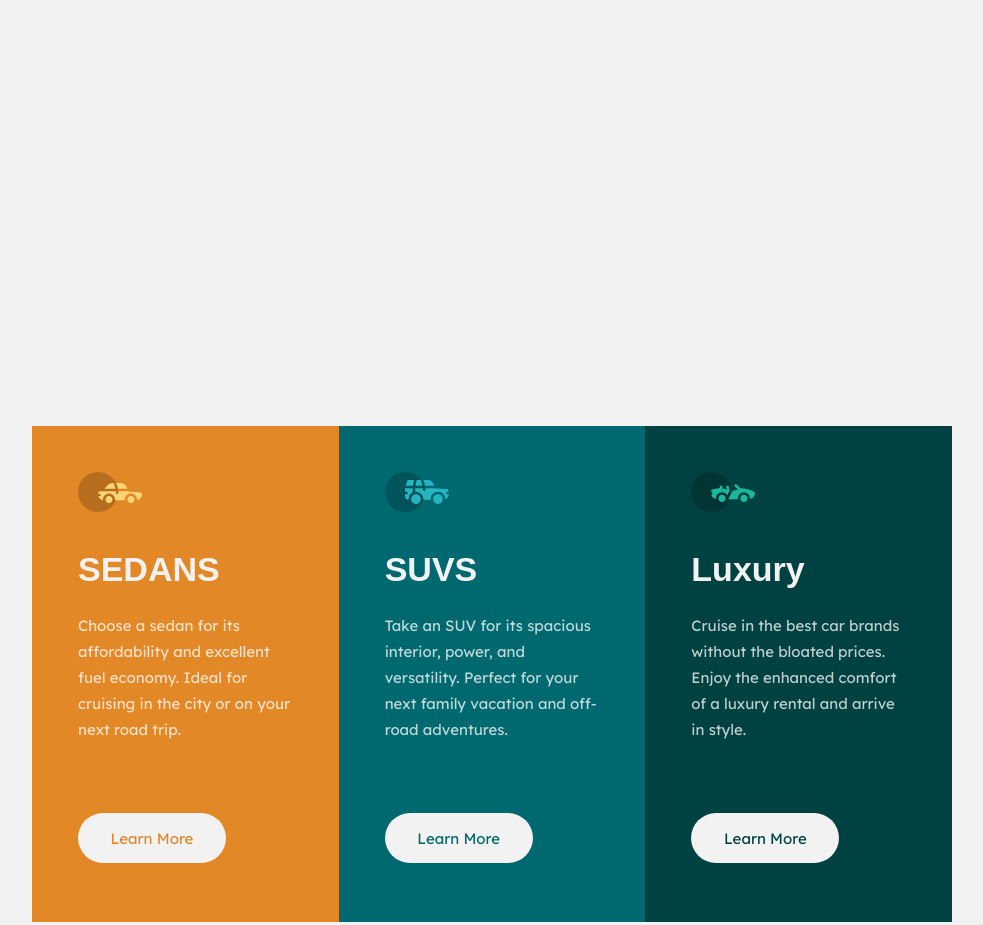
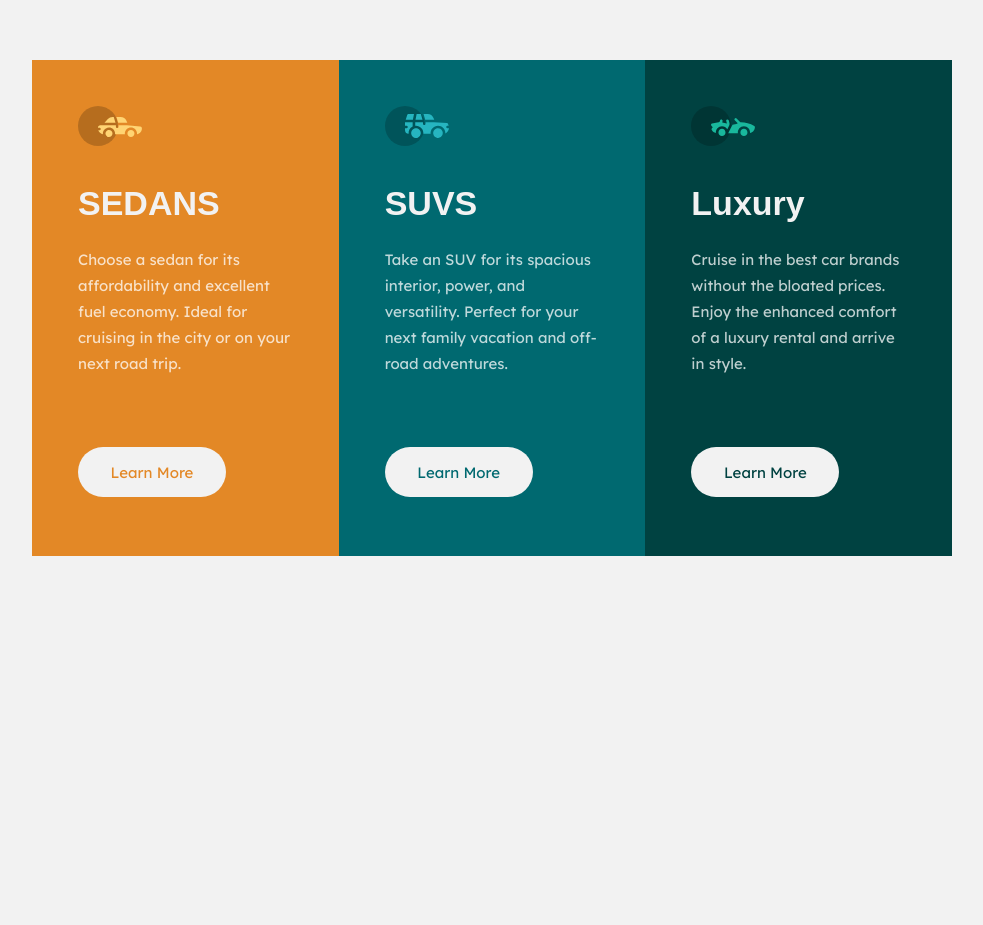
Before and after one commit to Godowil/column-preview-card-component, a plain HTML site: page index.html in a window 1280 px wide. Shown: the part 151-1076 px from the top of the page, without its empty margins (148-1131 px from the left). After the commit the page ends 901 px from the top, so only its background shows below. Drawn offline with Linux system fonts and the light colour scheme; a web font is replaced by a local one.

Commit message:
correccion centrado con css

```diff
--- a/styles.css
+++ b/styles.css
@@ -18,6 +18,7 @@ body{
     background-color: var(--Gray100);
     font-size: 15px;
     font-family: "Lexend Deca", sans-serif;
+
 }
 
   .card{
@@ -103,8 +104,15 @@ button:hover{
 /*Desktop*/
 
 @media(min-width:900px){
+  body{
+    height: 100vh;
+    display: flex;
+    justify-content: center;
+    align-items: center;
+  }
   .card{
     display: flex;
+    height: 100vh;
     width: 920px;
     margin-top: 160px;
     justify-content: center;
```
